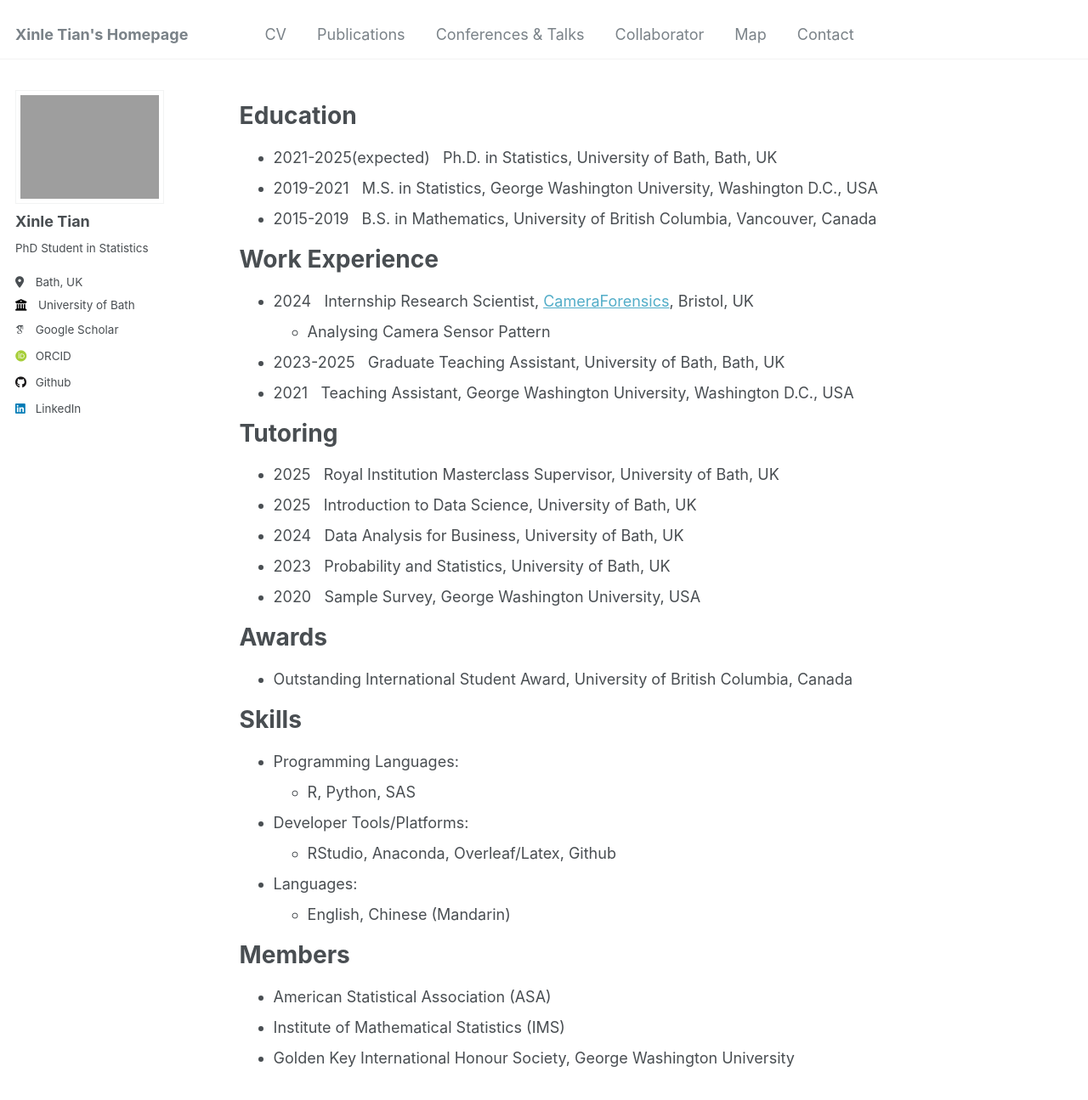
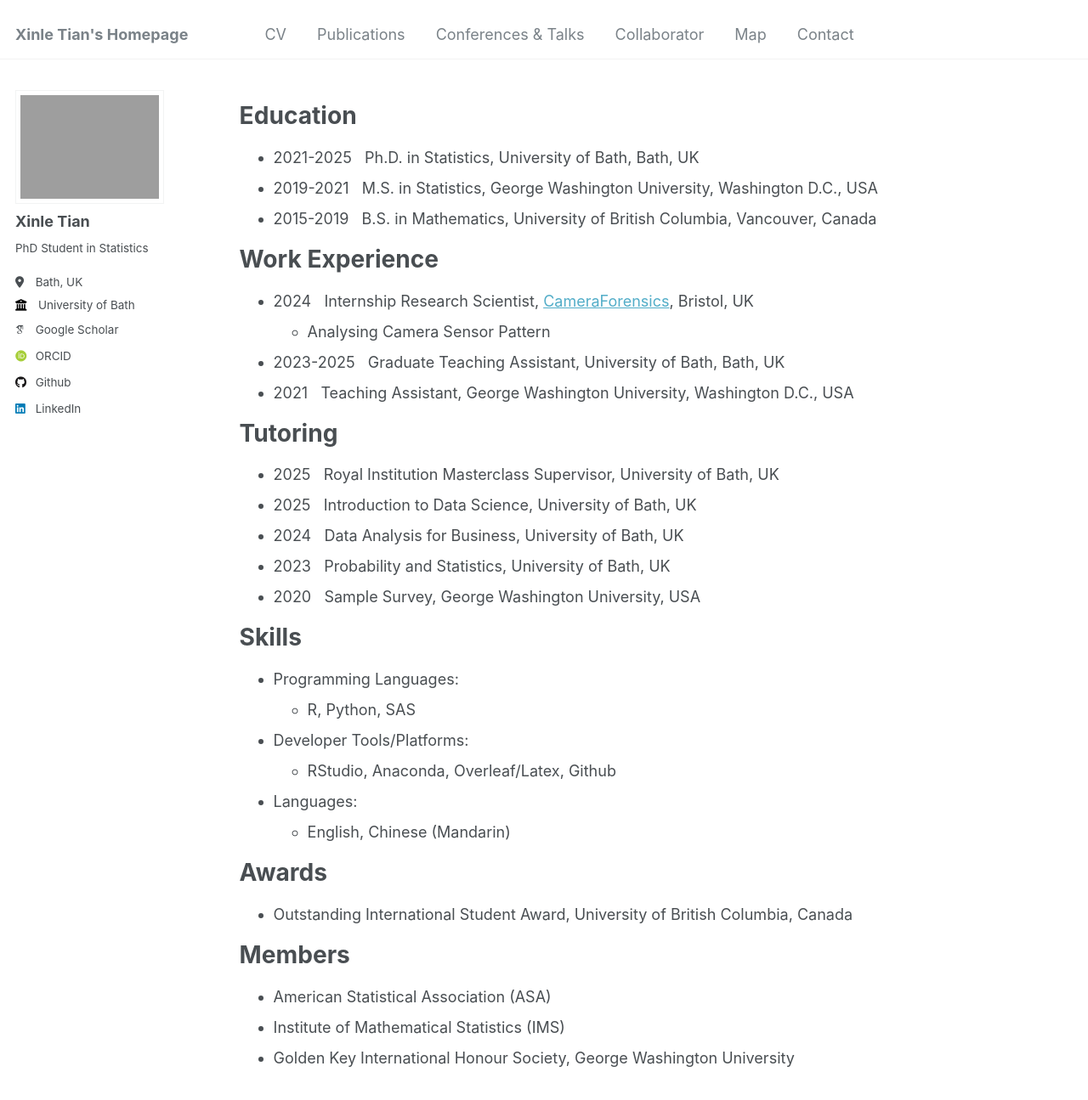
Before and after one commit to xinlet/xinlet.github.io, a Jekyll site: the page built from _pages/cv.md, in a window 1280 px wide and 1400 px high. Shown: the top 1295 px of the window at 85% size. Built offline with Jekyll 4.4.1, drawn with Linux system fonts in a browser that asks for light colours; some web fonts are replaced.

Commit message:
Update cv.md

```diff
--- a/_pages/cv.md
+++ b/_pages/cv.md
@@ -11,11 +11,9 @@
 
 Education
 ======
-* 2021-2025(expected) &nbsp; Ph.D. in Statistics, University of Bath, Bath, UK
+* 2021-2025 &nbsp; Ph.D. in Statistics, University of Bath, Bath, UK
 * 2019-2021 &nbsp; M.S. in Statistics, George Washington University, Washington D.C., USA
 * 2015-2019 &nbsp; B.S. in Mathematics, University of British Columbia, Vancouver, Canada
-
-
 
 Work Experience
 ======
```
Also changed, not shown: other parts of _pages/cv.md (+4 -4 lines).
